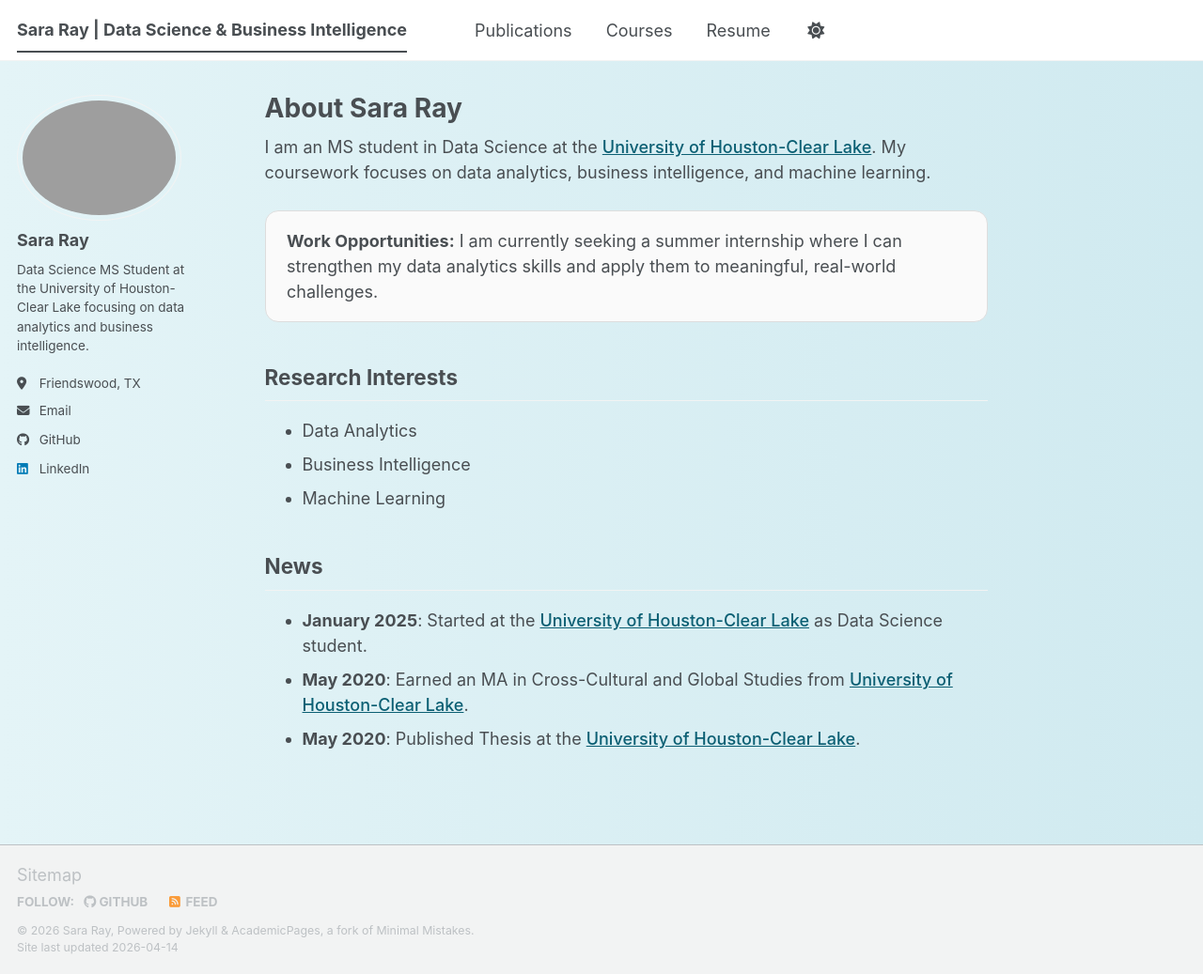
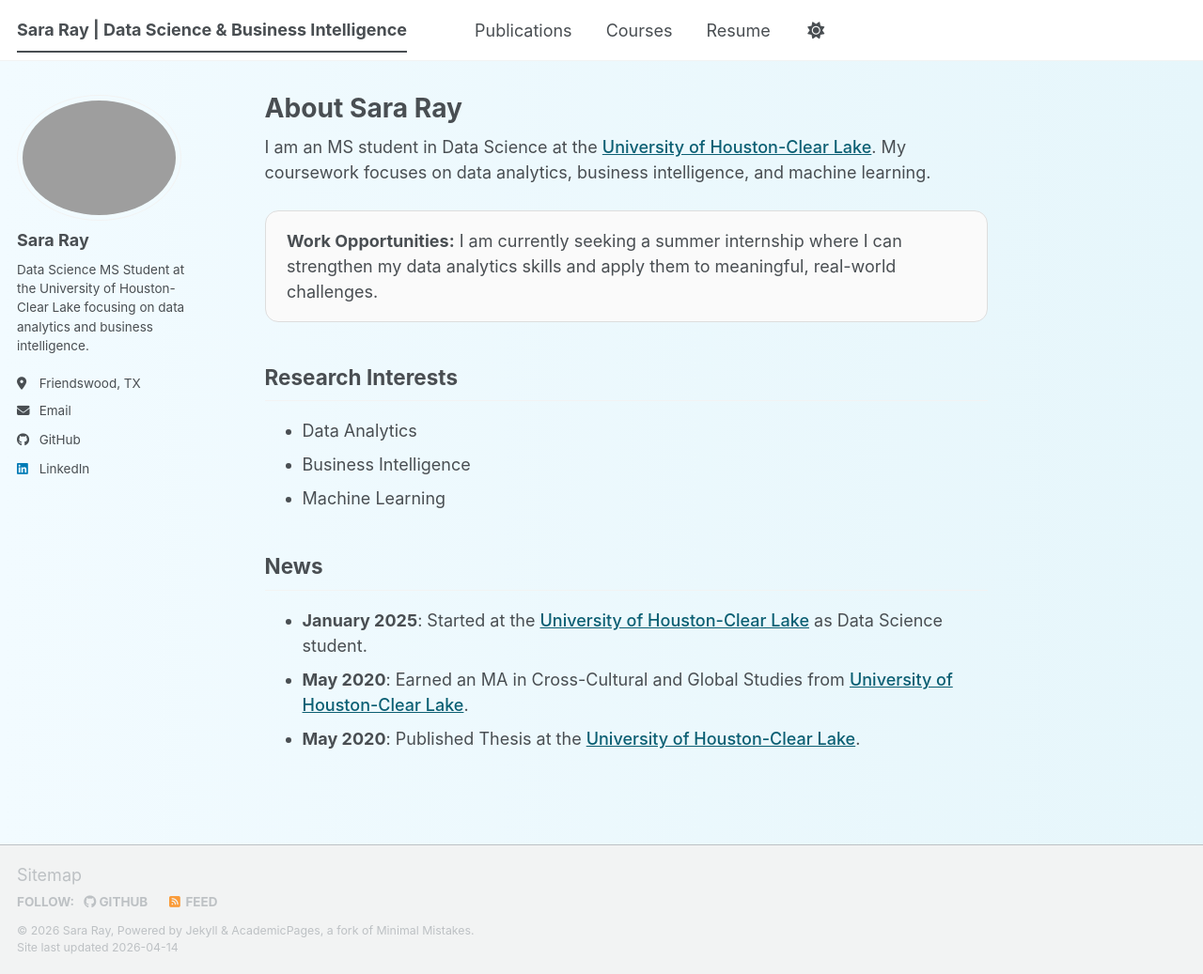
Before and after one commit to SaraRay2017/SaraRay2017.github.io, a Jekyll site: the page built from _pages/about.md, in a window 1280 px wide and 1037 px high. Shown: the whole window at 94% size. Built offline with Jekyll 4.4.1, drawn with Linux system fonts in a browser that asks for light colours; a script bundle is joined from its source files by our own code; library files that are not in the unit come from our copies.

Commit message:
Change background gradient in main.scss

```diff
--- a/assets/css/main.scss
+++ b/assets/css/main.scss
@@ -42,7 +42,7 @@
     "vendor/font-awesome/brands"
 ;
 html, body {
-  background: linear-gradient(to right, #e4f4f7, #d0eaf0) !important;
+  background: linear-gradient(to right, #f2fbff, #e6f6fb) !important;
 }
 
 .page {
```
